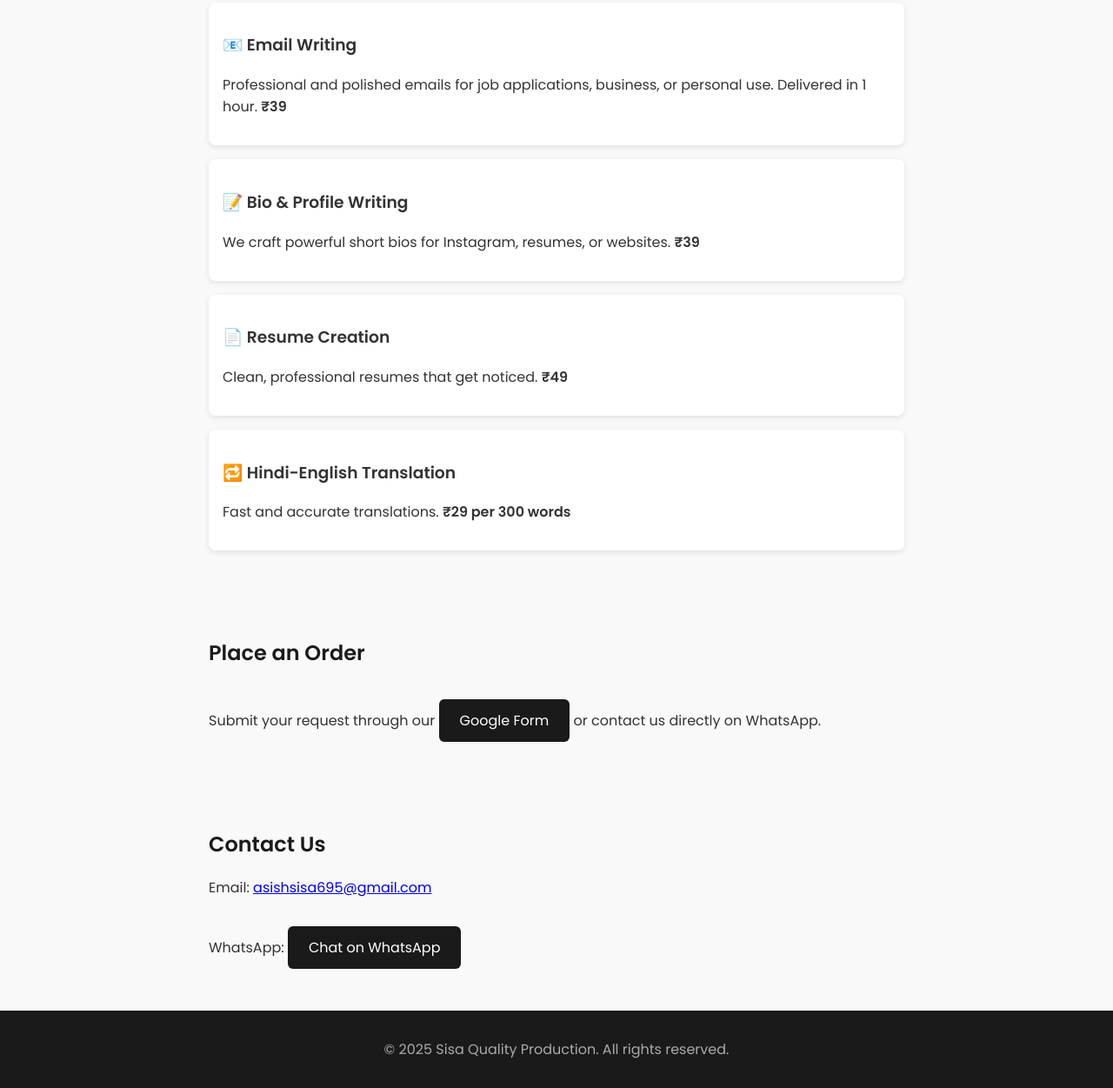
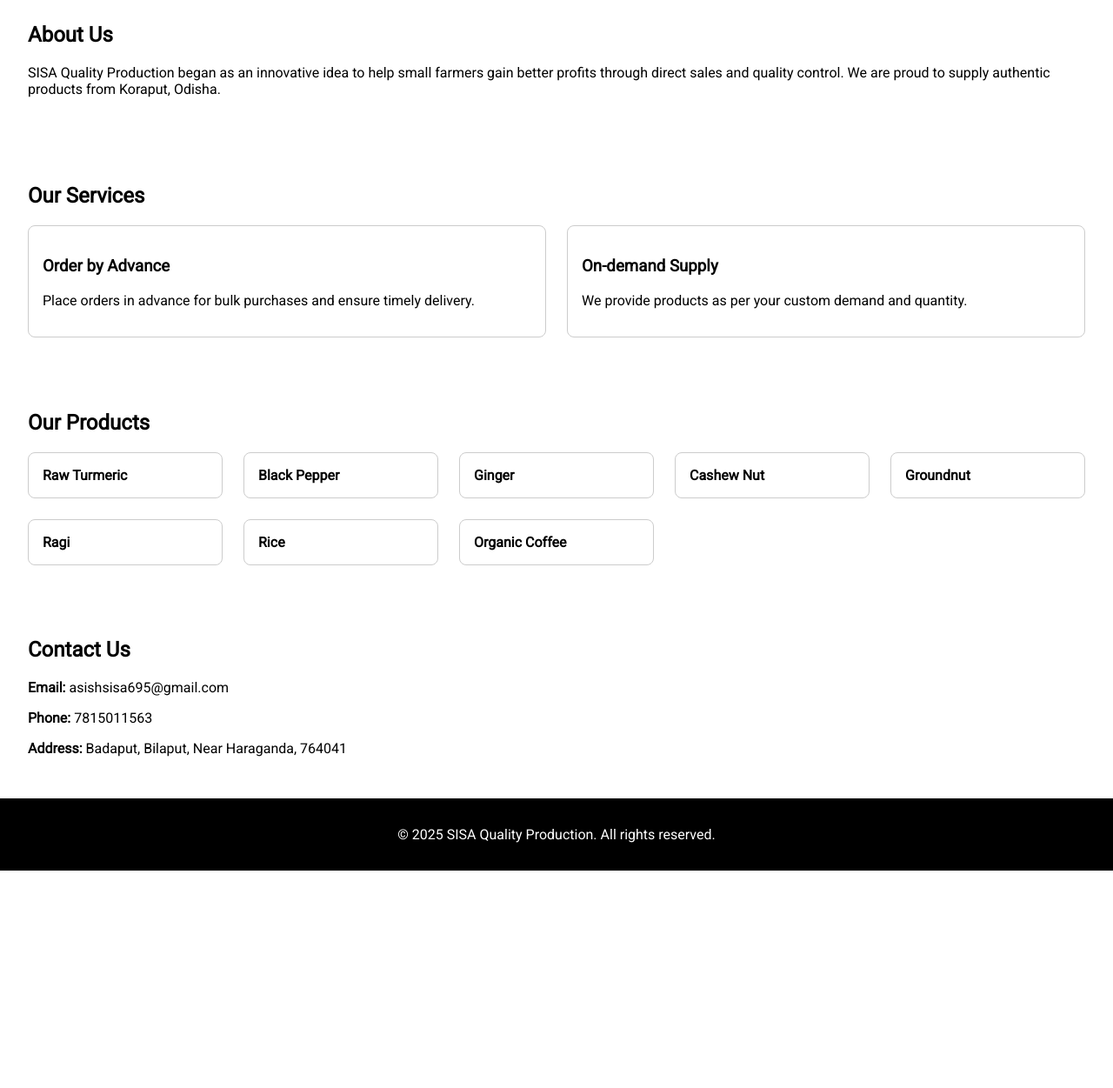
Before and after one commit to asishsisa/sisaquality, a plain HTML site: page index.html in a window 1280 px wide. Shown: the part 325-1576 px from the top of the page at 87% size. After the commit the page ends 1326 px from the top, so only its background shows below. Drawn offline with Linux system fonts and the light colour scheme.

Commit message:
Update index.html

```diff
--- a/index.html
+++ b/index.html
@@ -1,96 +1,111 @@
-<!DOCTYPE html><html lang="en">
+<!DOCTYPE html>
+<html lang="en">
 <head>
   <meta charset="UTF-8" />
-  <meta name="viewport" content="width=device-width, initial-scale=1.0" />
-  <title>Sisa Quality Production</title>
-  <link href="https://fonts.googleapis.com/css2?family=Poppins:wght@400;600&display=swap" rel="stylesheet">
+  <meta name="viewport" content="width=device-width, initial-scale=1.0"/>
+  <title>SISA Quality Production</title>
+  <link href="https://fonts.googleapis.com/css2?family=Roboto&display=swap" rel="stylesheet"/>
   <style>
     body {
       margin: 0;
-      font-family: 'Poppins', sans-serif;
-      background: #f9f9f9;
-      color: #333;
+      font-family: 'Roboto', sans-serif;
+      background-color: #ffffff;
+      color: #000;
     }
-    header {
-      background: #1a1a1a;
+    header, footer {
+      background: #000;
       color: #fff;
-      padding: 2rem;
       text-align: center;
+      padding: 1rem;
     }
     nav a {
       color: #fff;
-      margin: 0 1rem;
+      margin: 0 15px;
       text-decoration: none;
-      font-weight: 600;
     }
     section {
       padding: 2rem;
-      max-width: 800px;
-      margin: auto;
     }
-    h1, h2 {
-      color: #1a1a1a;
+    .products, .services {
+      display: grid;
+      grid-template-columns: repeat(auto-fit, minmax(200px, 1fr));
+      gap: 1.5rem;
     }
-    .services {
-      background: #fff;
+    .card {
+      border: 1px solid #ccc;
       padding: 1rem;
       border-radius: 8px;
-      margin: 1rem 0;
-      box-shadow: 0 2px 6px rgba(0,0,0,0.1);
     }
-    .contact-btn, .order-btn {
-      display: inline-block;
-      padding: 0.75rem 1.5rem;
-      background: #1a1a1a;
-      color: #fff;
-      border-radius: 6px;
-      text-decoration: none;
-      margin-top: 1rem;
+    .highlight {
+      color: #008000;
     }
-    footer {
-      text-align: center;
-      padding: 1rem;
-      background: #1a1a1a;
-      color: #aaa;
+    @media (max-width: 600px) {
+      header, footer { font-size: 14px; }
+      nav { display: block; margin-top: 0.5rem; }
     }
   </style>
 </head>
 <body>
+
   <header>
-    <h1>Sisa Quality Production</h1>
-    <p>AI-Powered Writing & Communication Help</p>
+    <h1>SISA QUALITY SUPPLY</h1>
     <nav>
+      <a href="#home">Home</a>
+      <a href="#about">About</a>
       <a href="#services">Services</a>
-      <a href="#order">Order</a>
+      <a href="#products">Products</a>
       <a href="#contact">Contact</a>
     </nav>
-  </header>  <section id="services">
+  </header>
+
+  <section id="home">
+    <h2>Welcome to SISA Quality Production</h2>
+    <p>We supply top-quality organic agriculture products to support small farmers and meet customer needs.</p>
+  </section>
+
+  <section id="about">
+    <h2>About Us</h2>
+    <p>SISA Quality Production began as an innovative idea to help small farmers gain better profits through direct sales and quality control. We are proud to supply authentic products from Koraput, Odisha.</p>
+  </section>
+
+  <section id="services">
     <h2>Our Services</h2>
     <div class="services">
-      <h3>📧 Email Writing</h3>
-      <p>Professional and polished emails for job applications, business, or personal use. Delivered in 1 hour. <strong>₹39</strong></p>
+      <div class="card">
+        <h3>Order by Advance</h3>
+        <p>Place orders in advance for bulk purchases and ensure timely delivery.</p>
+      </div>
+      <div class="card">
+        <h3>On-demand Supply</h3>
+        <p>We provide products as per your custom demand and quantity.</p>
+      </div>
     </div>
-    <div class="services">
-      <h3>📝 Bio & Profile Writing</h3>
-      <p>We craft powerful short bios for Instagram, resumes, or websites. <strong>₹39</strong></p>
+  </section>
+
+  <section id="products">
+    <h2>Our Products</h2>
+    <div class="products">
+      <div class="card"><strong>Raw Turmeric</strong></div>
+      <div class="card"><strong>Black Pepper</strong></div>
+      <div class="card"><strong>Ginger</strong></div>
+      <div class="card"><strong>Cashew Nut</strong></div>
+      <div class="card"><strong>Groundnut</strong></div>
+      <div class="card"><strong>Ragi</strong></div>
+      <div class="card"><strong>Rice</strong></div>
+      <div class="card"><strong>Organic Coffee</strong></div>
     </div>
-    <div class="services">
-      <h3>📄 Resume Creation</h3>
-      <p>Clean, professional resumes that get noticed. <strong>₹49</strong></p>
-    </div>
-    <div class="services">
-      <h3>🔁 Hindi-English Translation</h3>
-      <p>Fast and accurate translations. <strong>₹29 per 300 words</strong></p>
-    </div>
-  </section>  <section id="order">
-    <h2>Place an Order</h2>
-    <p>Submit your request through our <a class="order-btn" href="https://forms.gle/your-google-form-link">Google Form</a> or contact us directly on WhatsApp.</p>
-  </section>  <section id="contact">
+  </section>
+
+  <section id="contact">
     <h2>Contact Us</h2>
-    <p>Email: <a href="mailto:asishsisa695@gmail.com">asishsisa695@gmail.com</a></p>
-    <p>WhatsApp: <a class="contact-btn" href="https://wa.me/917815011563">Chat on WhatsApp</a></p>
-  </section>  <footer>
-    <p>&copy; 2025 Sisa Quality Production. All rights reserved.</p>
+    <p><strong>Email:</strong> asishsisa695@gmail.com</p>
+    <p><strong>Phone:</strong> 7815011563</p>
+    <p><strong>Address:</strong> Badaput, Bilaput, Near Haraganda, 764041</p>
+  </section>
+
+  <footer>
+    <p>&copy; 2025 SISA Quality Production. All rights reserved.</p>
   </footer>
+
 </body>
 </html>
```
